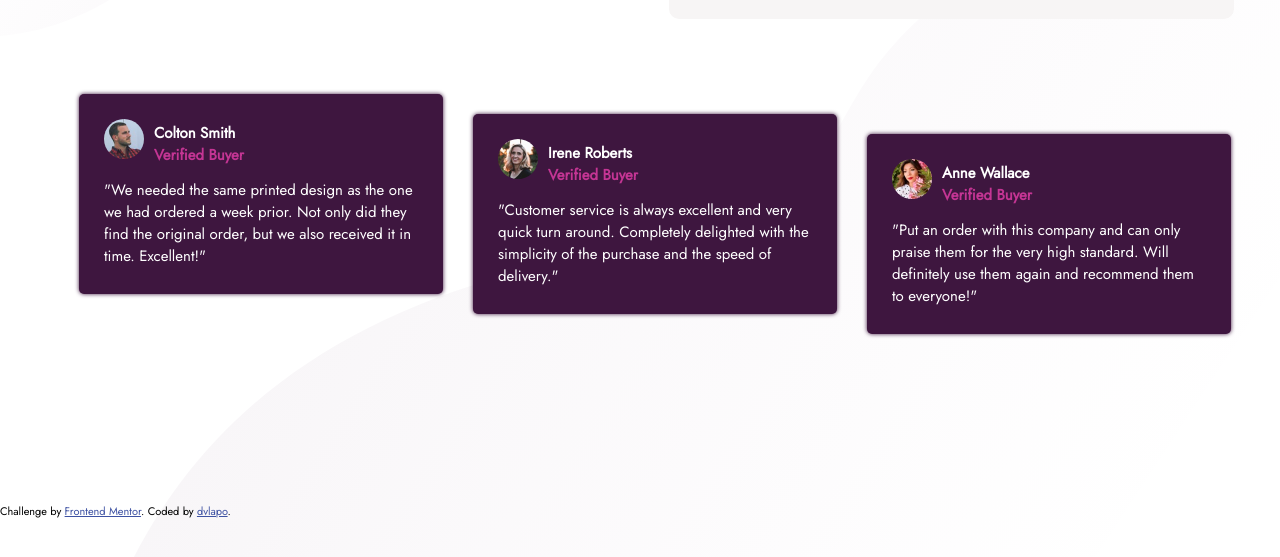
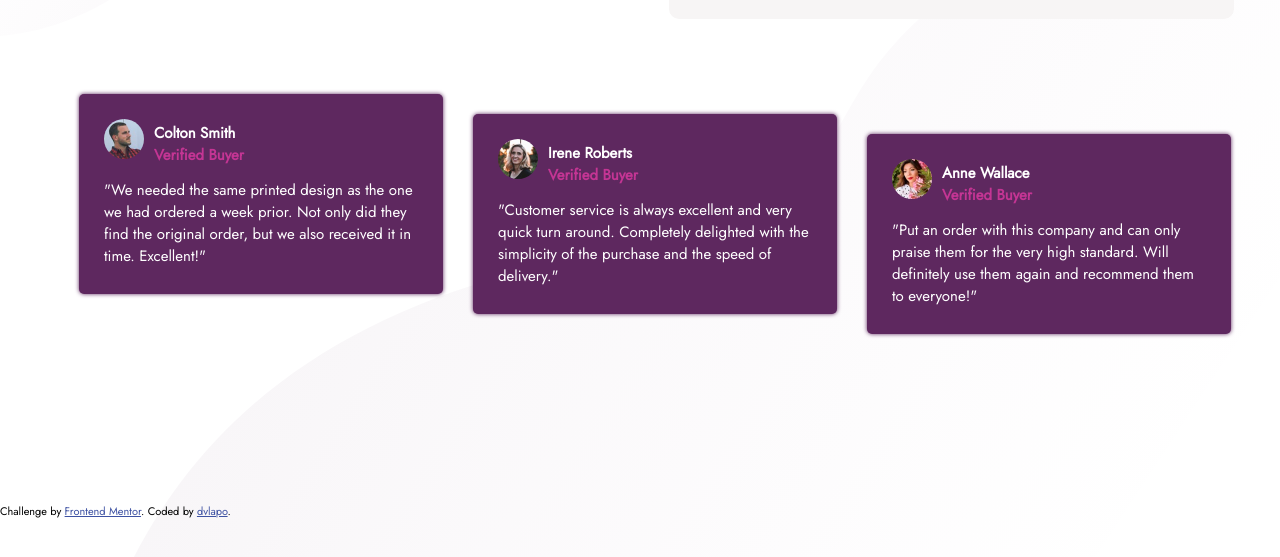
Before and after one commit to dvlapo/dvlapo.github.io, a plain HTML site: page index.html in a window 1280 px wide. Shown: the part 281-838 px from the top of the page. Drawn offline with Linux system fonts and the light colour scheme.

Commit message:
Update style.css

```diff
--- a/style.css
+++ b/style.css
@@ -83,13 +83,13 @@ section p {
 .review-box {
     width: 100%;
     height: 200px;
-    background: rgb(62, 22, 63);
+    background: rgb(94, 40, 95);
     border-radius: 5px;
     padding: 25px;
     color: white;
     display: grid;
     grid-template-columns: 50px auto auto;
-    box-shadow: 0 0 4px rgb(62, 22, 63);
+    box-shadow: 0 0 4px rgb(94, 40, 95);
 }
 .review-box img {
     border-radius: 50%;
```
